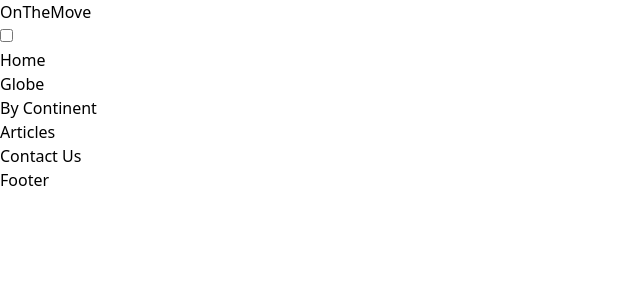
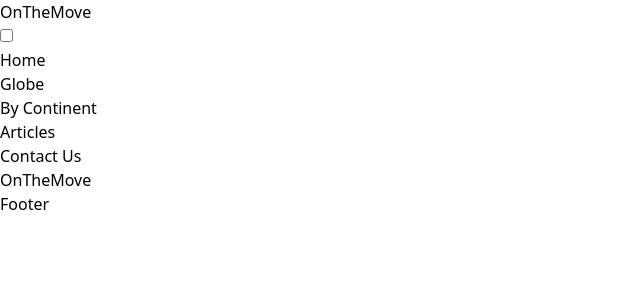
Before and after one commit to BRIDGETCHIRIMBANI/OnTheMove, a React (Create React App) app: page / in a window 1280 px wide. Shown: the top 300 px of the page, without its empty margins (0-640 px from the left). Built offline with nearby package versions, Linux system fonts and the light colour scheme; the HTML template or start-up script is replaced by a standard one.

Commit message:
add home component

```diff
--- a/src/App.js
+++ b/src/App.js
@@ -2,14 +2,18 @@ import React from "react";
 import Footer from "./components/Footer/Footer";
 import Navbar from "./components/Nav/Navbar";
 import { BrowserRouter as Router, Routes, Route } from "react-router-dom";
+import Home from "./components/Home/Home";
+import Contact from "./components/Contacts/Contact";
 
 export default function App() {
   return (
     <div>
       <Navbar/>
       <Router>
-
-
+        <Routes>
+          <Route path="/" element={<Home/>}/>
+          <Route path="/contact" element={<Contact/>}/>
+        </Routes>
     </Router>
     <Footer/>
     </div>
--- /dev/null
+++ b/src/components/Home/Home.jsx
@@ -0,0 +1,7 @@
+export default function Home () {
+    return (
+        <div>
+            <h2 className="text-2xl font-bold text-center">OnTheMove</h2>
+        </div>
+    );
+}
```
